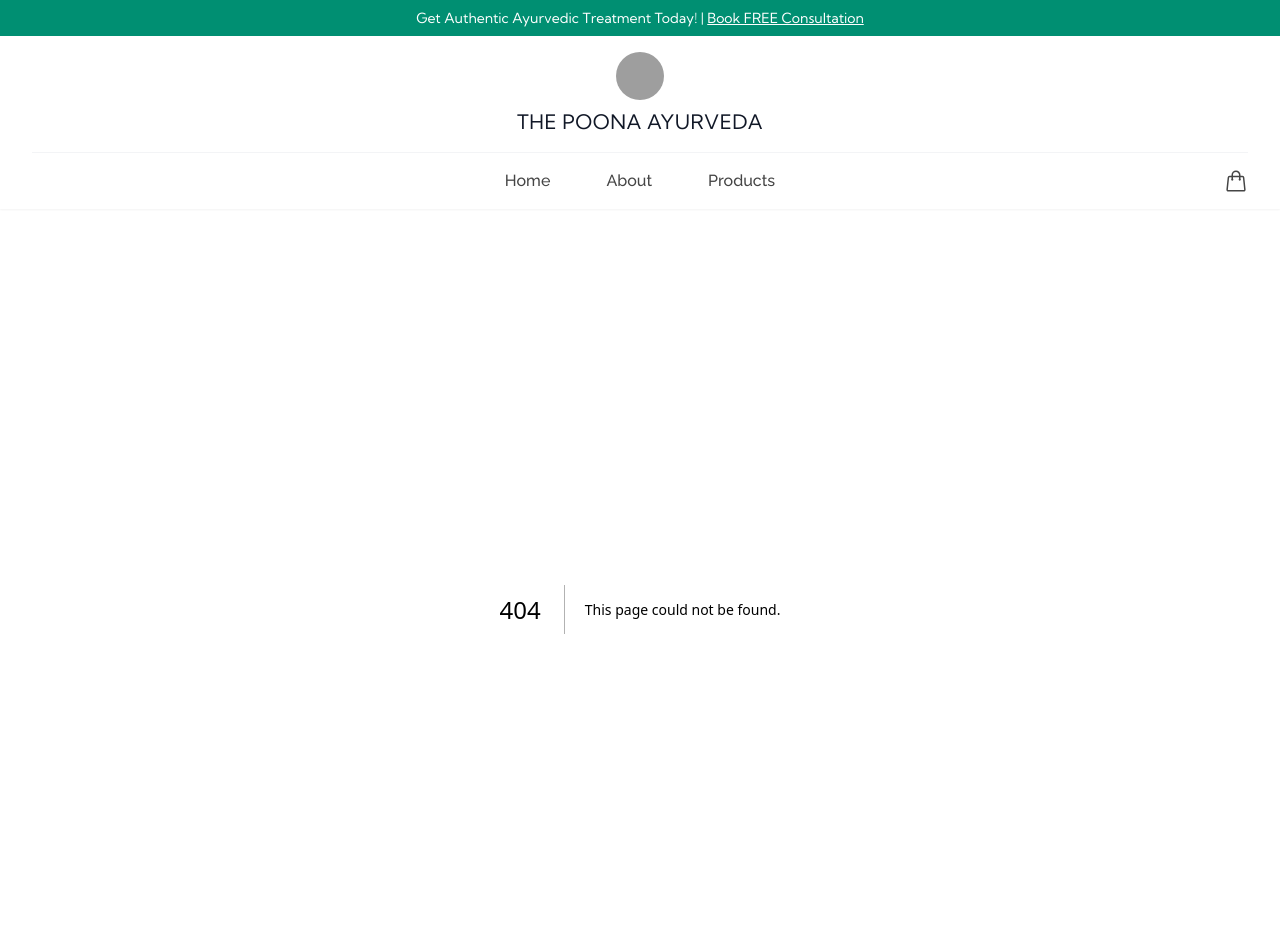
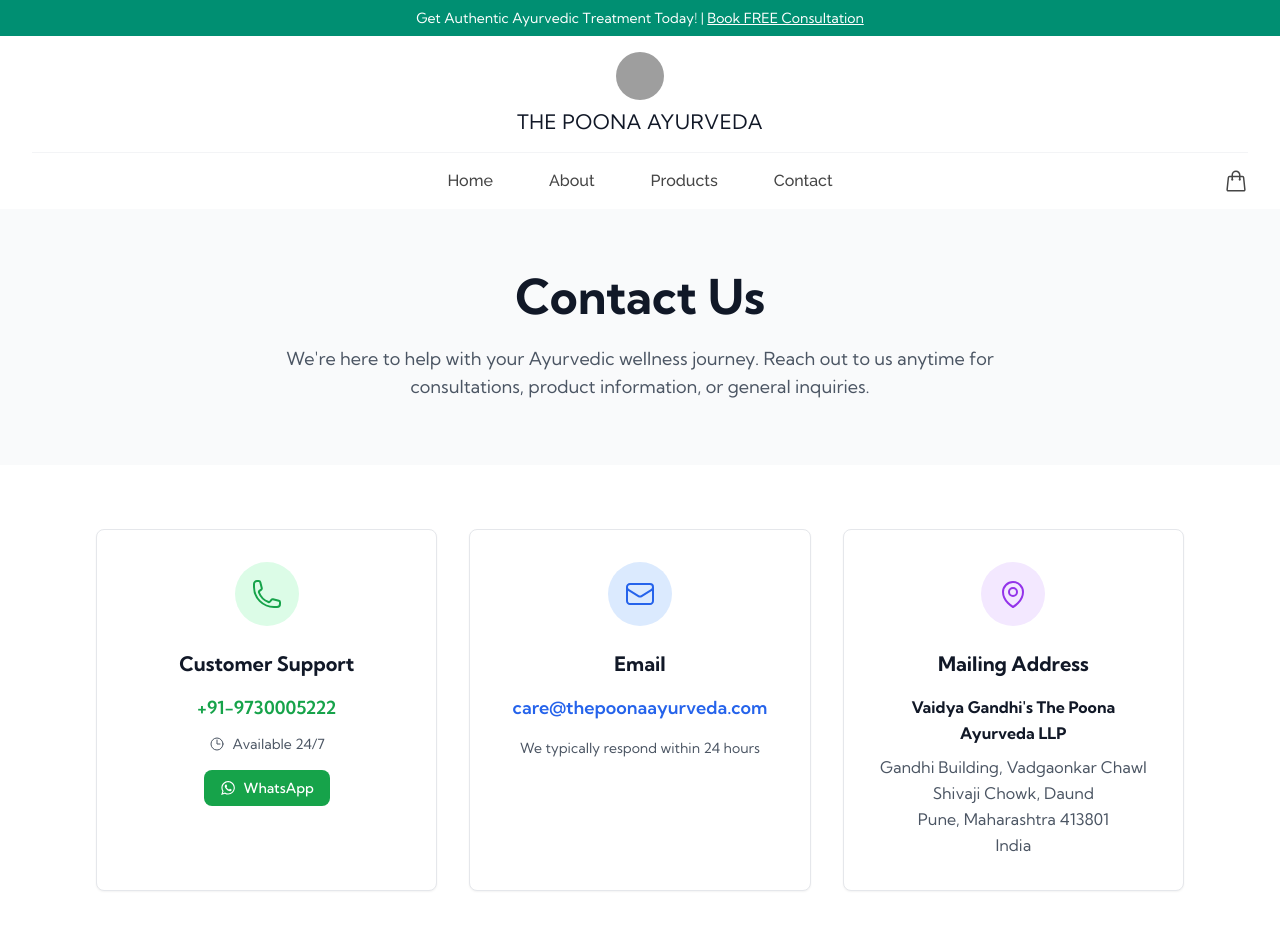
Before and after one commit to thepoonaayurveda/tpa-ui, a Next.js app: page /contact in a window 1280 px wide. Before the commit this address had no page. Shown: the top 952 px of the page. Built offline with nearby package versions, Linux system fonts and the light colour scheme; grey boxes are pictures that could not be loaded.

Commit message:
Add contact us page.

```diff
--- /dev/null
+++ b/src/app/contact/page.tsx
@@ -0,0 +1,106 @@
+import { Metadata } from "next";
+import { PhoneIcon, EnvelopeIcon, MapPinIcon, ClockIcon } from "@heroicons/react/24/outline";
+import { NewsletterSection } from "@/components/home/NewsletterSection";
+
+export const metadata: Metadata = {
+  title: "Contact Us | The Poona Ayurveda",
+  description: "Get in touch with The Poona Ayurveda. Available 24/7 for customer support. Contact us via phone, email, or visit our location in Daund, Pune.",
+};
+
+export default function ContactPage() {
+  return (
+    <div className="min-h-screen bg-white">
+      {/* Hero Section */}
+      <section className="bg-gray-50 py-16">
+        <div className="max-w-6xl mx-auto px-4 sm:px-6 lg:px-8 text-center">
+          <h1 className="text-4xl md:text-5xl font-bold text-gray-900 mb-6">
+            Contact Us
+          </h1>
+          <p className="text-lg text-gray-600 max-w-3xl mx-auto">
+            We're here to help with your Ayurvedic wellness journey. Reach out to us anytime for consultations, product information, or general inquiries.
+          </p>
+        </div>
+      </section>
+
+      {/* Contact Information Section */}
+      <section className="py-16">
+        <div className="max-w-6xl mx-auto px-4 sm:px-6 lg:px-8">
+          <div className="grid md:grid-cols-2 lg:grid-cols-3 gap-8">
+
+            {/* Customer Support */}
+            <div className="bg-white rounded-lg border border-gray-200 p-8 text-center shadow-sm hover:shadow-md transition-shadow">
+              <div className="flex justify-center mb-6">
+                <div className="w-16 h-16 bg-green-100 rounded-full flex items-center justify-center">
+                  <PhoneIcon className="w-8 h-8 text-green-600" />
+                </div>
+              </div>
+              <h3 className="text-xl font-bold text-gray-900 mb-4">Customer Support</h3>
+              <a
+                href="tel:+919730005222"
+                className="text-lg text-green-600 font-semibold hover:text-green-700 transition-colors block mb-3"
+              >
+                +91-9730005222
+              </a>
+              <div className="flex items-center justify-center text-gray-600">
+                <ClockIcon className="w-4 h-4 mr-2" />
+                <span className="text-sm">Available 24/7</span>
+              </div>
+              <div className="mt-4">
+                <a
+                  href="https://wa.me/919730005222?text=I%27m%20interested%20to%20get%20ayurveda%20consultation%20from%20you."
+                  target="_blank"
+                  rel="noopener noreferrer"
+                  className="inline-flex items-center px-4 py-2 bg-green-600 text-white text-sm font-medium rounded-lg hover:bg-green-700 transition-colors"
+                >
+                  <svg className="w-4 h-4 mr-2" fill="currentColor" viewBox="0 0 24 28">
+                    <path d="M15.391 15.219c0.266 0 2.812 1.328 2.922 1.516 0.031 0.078 0.031 0.172 0.031 0.234 0 0.391-0.125 0.828-0.266 1.188-0.359 0.875-1.813 1.437-2.703 1.437-0.75 0-2.297-0.656-2.969-0.969-2.234-1.016-3.625-2.75-4.969-4.734-0.594-0.875-1.125-1.953-1.109-3.031v-0.125c0.031-1.031 0.406-1.766 1.156-2.469 0.234-0.219 0.484-0.344 0.812-0.344 0.187 0 0.375 0.047 0.578 0.047 0.422 0 0.5 0.125 0.656 0.531 0.109 0.266 0.906 2.391 0.906 2.547 0 0.594-1.078 1.266-1.078 1.625 0 0.078 0.031 0.156 0.078 0.234 0.344 0.734 1 1.578 1.594 2.141 0.719 0.688 1.484 1.141 2.359 1.578 0.109 0.063 0.219 0.109 0.344 0.109 0.469 0 1.25-1.516 1.656-1.516zM12.219 23.5c5.406 0 9.812-4.406 9.812-9.812s-4.406-9.812-9.812-9.812-9.812 4.406-9.812 9.812c0 2.063 0.656 4.078 1.875 5.75l-1.234 3.641 3.781-1.203c1.594 1.047 3.484 1.625 5.391 1.625zM12.219 1.906c6.5 0 11.781 5.281 11.781 11.781s-5.281 11.781-11.781 11.781c-1.984 0-3.953-0.5-5.703-1.469l-6.516 2.094 2.125-6.328c-1.109-1.828-1.687-3.938-1.687-6.078 0-6.5 5.281-11.781 11.781-11.781z"/>
+                  </svg>
+                  WhatsApp
+                </a>
+              </div>
+            </div>
+
+            {/* Email */}
+            <div className="bg-white rounded-lg border border-gray-200 p-8 text-center shadow-sm hover:shadow-md transition-shadow">
+              <div className="flex justify-center mb-6">
+                <div className="w-16 h-16 bg-blue-100 rounded-full flex items-center justify-center">
+                  <EnvelopeIcon className="w-8 h-8 text-blue-600" />
+                </div>
+              </div>
+              <h3 className="text-xl font-bold text-gray-900 mb-4">Email</h3>
+              <a
+                href="mailto:care@thepoonaayurveda.com"
+                className="text-lg text-blue-600 font-semibold hover:text-blue-700 transition-colors block mb-4"
+              >
+                care@thepoonaayurveda.com
+              </a>
+              <p className="text-gray-600 text-sm">
+                We typically respond within 24 hours
+              </p>
+            </div>
+
+            {/* Mailing Address */}
+            <div className="bg-white rounded-lg border border-gray-200 p-8 text-center shadow-sm hover:shadow-md transition-shadow md:col-span-2 lg:col-span-1">
+              <div className="flex justify-center mb-6">
+                <div className="w-16 h-16 bg-purple-100 rounded-full flex items-center justify-center">
+                  <MapPinIcon className="w-8 h-8 text-purple-600" />
+                </div>
+              </div>
+              <h3 className="text-xl font-bold text-gray-900 mb-4">Mailing Address</h3>
+              <address className="text-gray-600 not-italic leading-relaxed">
+                <strong className="text-gray-900 block mb-2">Vaidya Gandhi's The Poona Ayurveda LLP</strong>
+                Gandhi Building, Vadgaonkar Chawl<br/>
+                Shivaji Chowk, Daund<br/>
+                Pune, Maharashtra 413801<br/>
+                India
+              </address>
+            </div>
+          </div>
+        </div>
+      </section>
+
+      {/* Newsletter Section */}
+      <NewsletterSection />
+    </div>
+  );
+}
--- a/src/components/layout/Footer.tsx
+++ b/src/components/layout/Footer.tsx
@@ -36,6 +36,14 @@ export function Footer() {
                     className="hover:text-primary transition-colors text-md"
                   >
                     About Us
+                  </Link>
+                </li>
+                <li>
+                  <Link
+                    href="/contact"
+                    className="hover:text-primary transition-colors text-md"
+                  >
+                    Contact Us
                   </Link>
                 </li>
               </ul>
--- a/src/components/layout/Header.tsx
+++ b/src/components/layout/Header.tsx
@@ -19,6 +19,7 @@ const navigation = [
   { name: "Home", href: "/" },
   { name: "About", href: "/about" },
   { name: "Products", href: "/products" },
+  { name: "Contact", href: "/contact" },
 ];
 
 function CartButton() {
```
